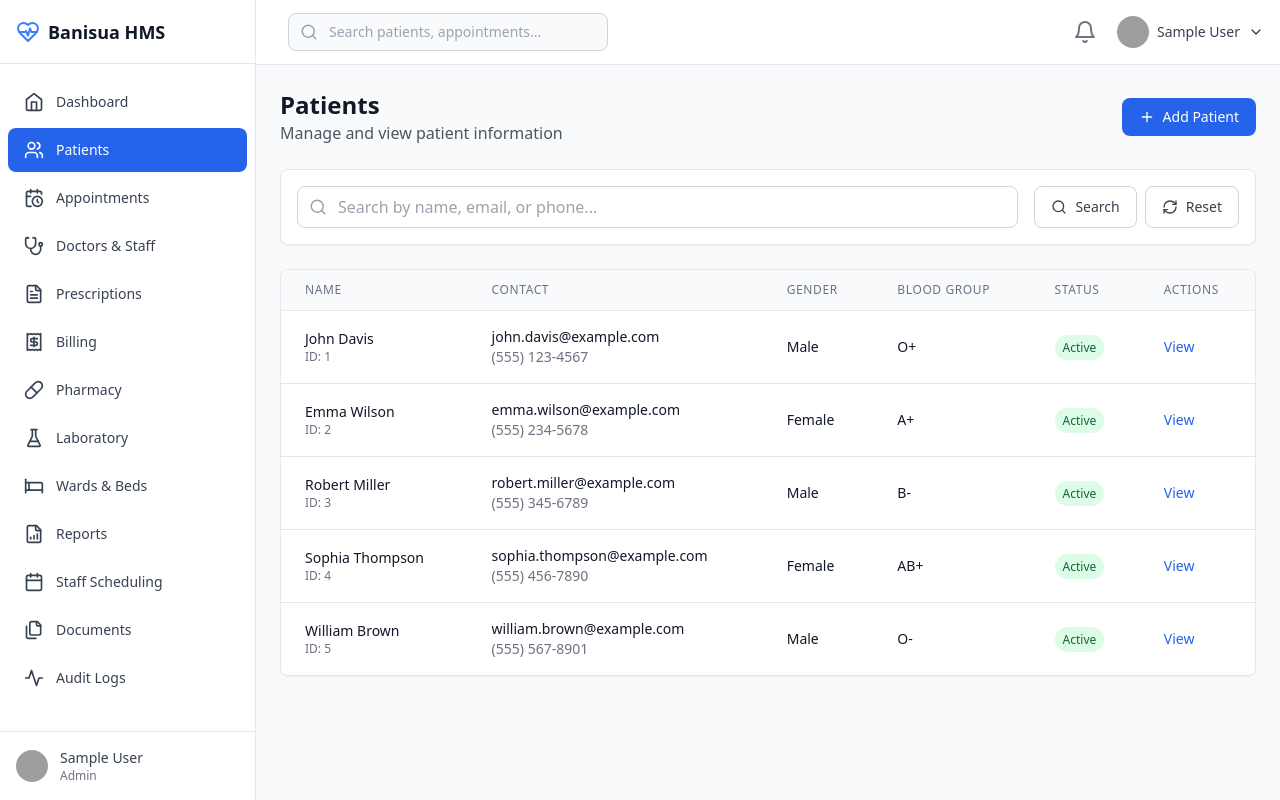
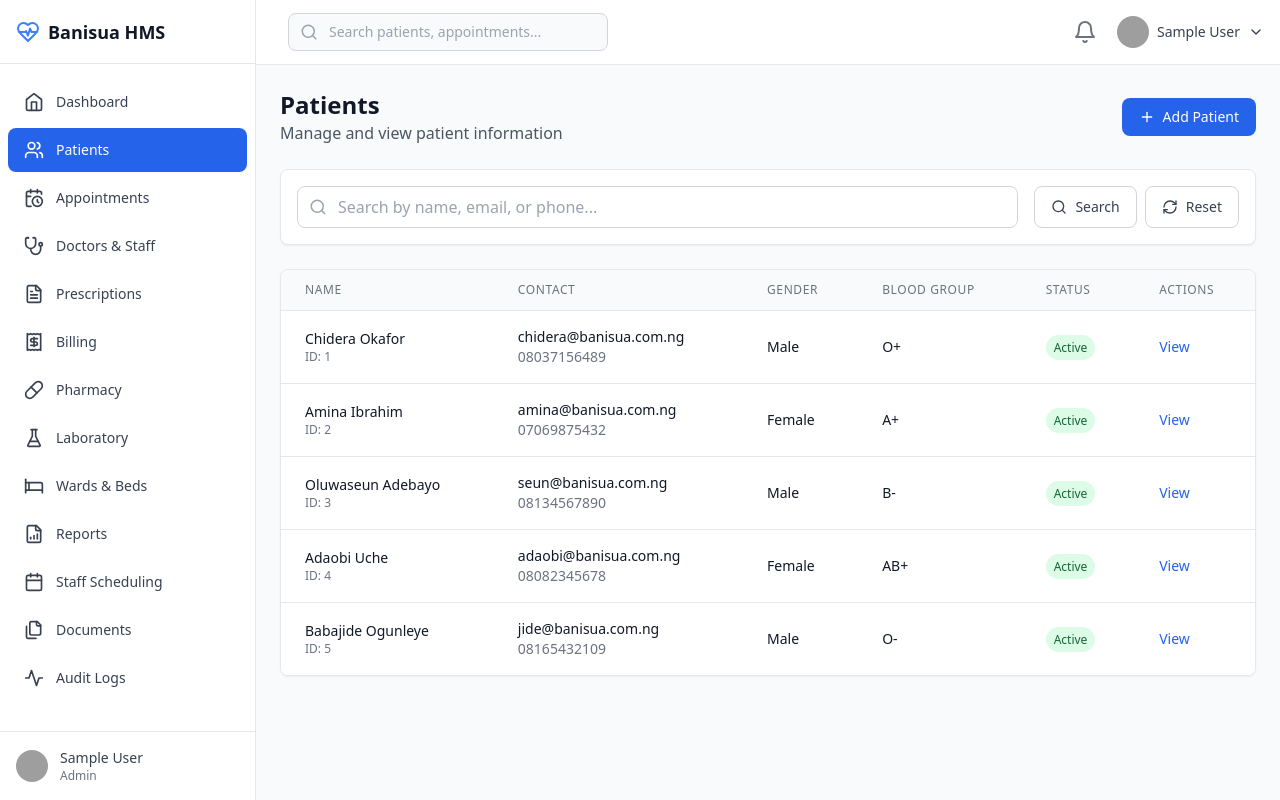
Before and after one commit to Edisuankposong/BanisuaHMS, a React (Vite) app: page /patients in a window 1280 px wide. Built offline with nearby package versions, Linux system fonts and the light colour scheme; sample sign-in values are in the browser's storage; grey boxes are pictures that could not be loaded.

Commit message:
Update Patient Data with Nigerian Information

```diff
--- a/src/mocks/patientData.ts
+++ b/src/mocks/patientData.ts
@@ -4,18 +4,18 @@ import { Patient } from '../types';
 export const patients: Patient[] = [
   {
     id: '1',
-    firstName: 'John',
-    lastName: 'Davis',
-    email: 'john.davis@example.com',
-    phone: '(555) 123-4567',
+    firstName: 'Chidera',
+    lastName: 'Okafor',
+    email: 'chidera@banisua.com.ng',
+    phone: '08037156489',
     gender: 'male',
     dateOfBirth: '1985-06-15',
     bloodGroup: 'O+',
-    address: '123 Main St, Anytown, USA',
+    address: '15 Ademola Adetokunbo Street, Victoria Island, Lagos',
     emergencyContact: {
-      name: 'Mary Davis',
+      name: 'Adanna Okafor',
       relation: 'Wife',
-      phone: '(555) 987-6543'
+      phone: '08055432198'
     },
     status: 'active',
     registrationDate: '2022-01-15',
@@ -40,18 +40,18 @@ export const patients: Patient[] = [
   },
   {
     id: '2',
-    firstName: 'Emma',
-    lastName: 'Wilson',
-    email: 'emma.wilson@example.com',
-    phone: '(555) 234-5678',
+    firstName: 'Amina',
+    lastName: 'Ibrahim',
+    email: 'amina@banisua.com.ng',
+    phone: '07069875432',
     gender: 'female',
     dateOfBirth: '1990-08-20',
     bloodGroup: 'A+',
-    address: '456 Elm St, Somewhere, USA',
+    address: '7B Adeola Odeku Street, Ikeja GRA, Lagos',
     emergencyContact: {
-      name: 'Robert Wilson',
+      name: 'Ibrahim Musa',
       relation: 'Father',
-      phone: '(555) 876-5432'
+      phone: '08023456789'
     },
     status: 'active',
     registrationDate: '2022-02-28',
@@ -68,18 +68,18 @@ export const patients: Patient[] = [
   },
   {
     id: '3',
-    firstName: 'Robert',
-    lastName: 'Miller',
-    email: 'robert.miller@example.com',
-    phone: '(555) 345-6789',
+    firstName: 'Oluwaseun',
+    lastName: 'Adebayo',
+    email: 'seun@banisua.com.ng',
+    phone: '08134567890',
     gender: 'male',
     dateOfBirth: '1978-12-05',
     bloodGroup: 'B-',
-    address: '789 Oak St, Elsewhere, USA',
+    address: '24 Bourdillon Road, Ikoyi, Lagos',
     emergencyContact: {
-      name: 'Susan Miller',
+      name: 'Folake Adebayo',
       relation: 'Wife',
-      phone: '(555) 765-4321'
+      phone: '08098765432'
     },
     status: 'active',
     registrationDate: '2021-11-10',
@@ -104,18 +104,18 @@ export const patients: Patient[] = [
   },
   {
     id: '4',
-    firstName: 'Sophia',
-    lastName: 'Thompson',
-    email: 'sophia.thompson@example.com',
-    phone: '(555) 456-7890',
+    firstName: 'Adaobi',
+    lastName: 'Uche',
+    email: 'adaobi@banisua.com.ng',
+    phone: '08082345678',
     gender: 'female',
     dateOfBirth: '1995-03-25',
     bloodGroup: 'AB+',
-    address: '101 Pine St, Nowhere, USA',
+    address: '5 Glover Road, Ikoyi, Lagos',
     emergencyContact: {
-      name: 'Michael Thompson',
+      name: 'Chinedu Uche',
       relation: 'Brother',
-      phone: '(555) 654-3210'
+      phone: '07045678901'
     },
     status: 'active',
     registrationDate: '2022-03-15',
@@ -132,18 +132,18 @@ export const patients: Patient[] = [
   },
   {
     id: '5',
-    firstName: 'William',
-    lastName: 'Brown',
-    email: 'william.brown@example.com',
-    phone: '(555) 567-8901',
+    firstName: 'Babajide',
+    lastName: 'Ogunleye',
+    email: 'jide@banisua.com.ng',
+    phone: '08165432109',
     gender: 'male',
     dateOfBirth: '1965-09-10',
     bloodGroup: 'O-',
-    address: '202 Maple St, Anywhere, USA',
+    address: '12 Admiralty Way, Lekki Phase 1, Lagos',
     emergencyContact: {
-      name: 'Jennifer Brown',
+      name: 'Yewande Ogunleye',
       relation: 'Daughter',
-      phone: '(555) 543-2109'
+      phone: '07089876543'
     },
     status: 'active',
     registrationDate: '2021-08-05',
```
